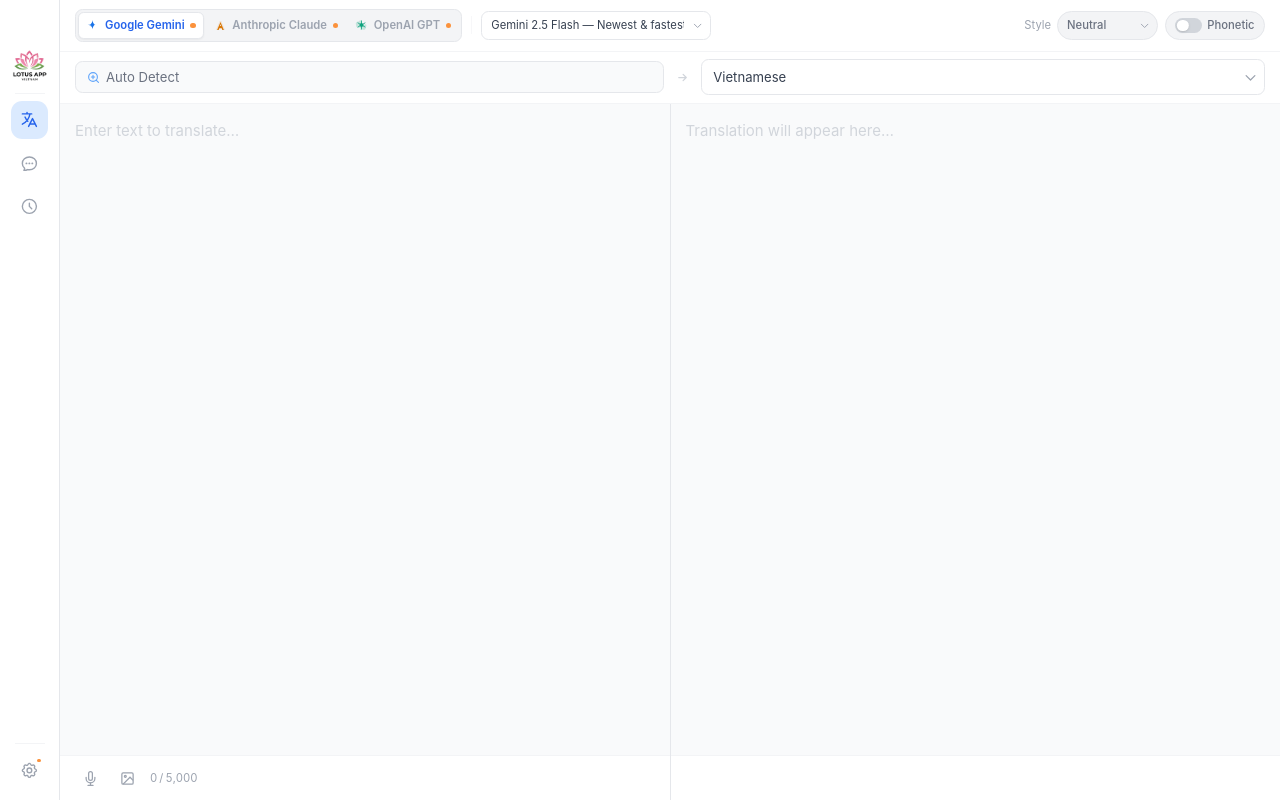
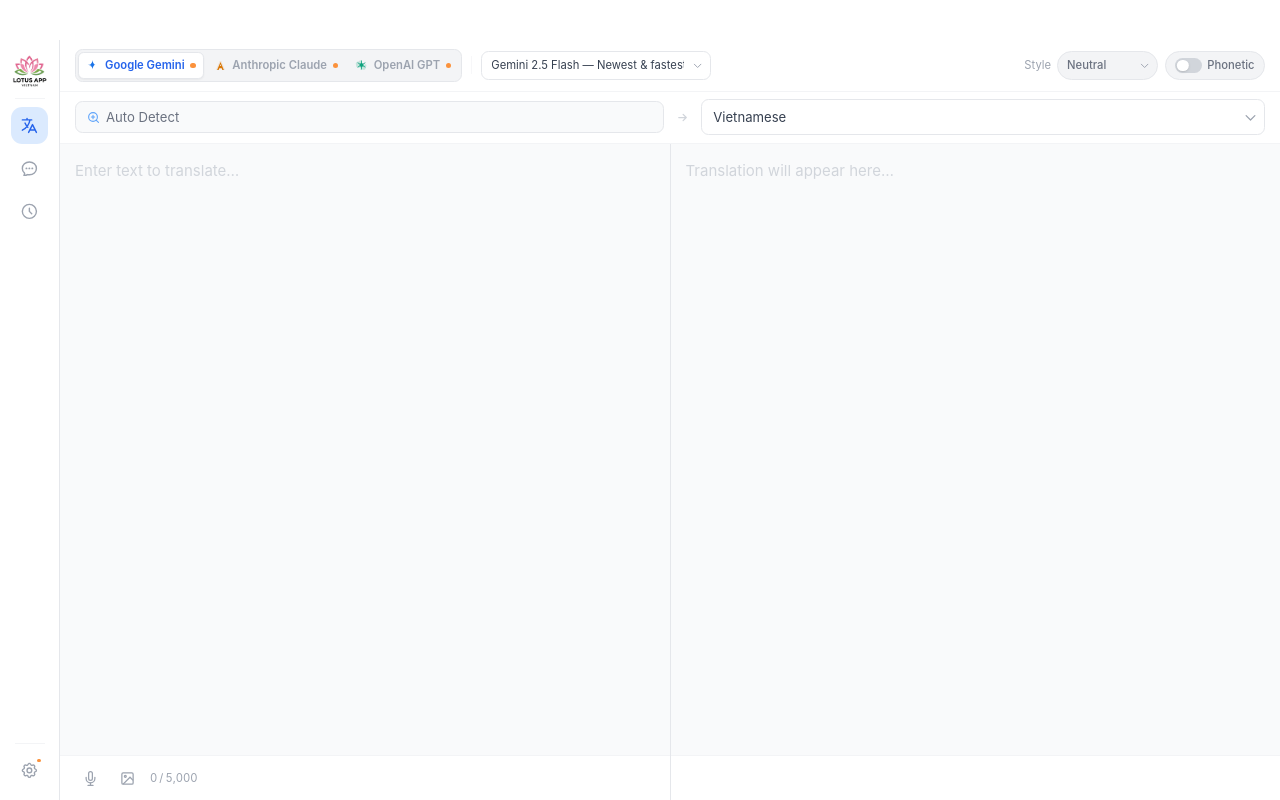
Before and after one commit to trunghieupham59/Sentra, a React (Vite) app: page / in a window 1280 px wide. Built offline with nearby package versions, Linux system fonts and the light colour scheme.

Commit message:
fix: add full-width titlebar drag region to prevent traffic lights overlapping main content

```diff
--- a/src/App.tsx
+++ b/src/App.tsx
@@ -55,8 +55,12 @@ function App() {
   }, [setKeyStatus])
 
   return (
-    <div className="flex h-screen bg-gray-50 dark:bg-gray-900 overflow-hidden">
-      {/* Sidebar handles its own macOS traffic light drag region at the top */}
+    <div className="flex flex-col h-screen bg-gray-50 dark:bg-gray-900 overflow-hidden">
+      {/* Full-width macOS traffic light drag region — sits above everything */}
+      <div className="titlebar-drag flex-shrink-0 w-full bg-white dark:bg-gray-900" style={{ height: '40px' }} />
+
+      {/* Body: sidebar + main content */}
+      <div className="flex flex-1 overflow-hidden">
         <Sidebar />
 
         {/* Main content */}
@@ -72,6 +76,7 @@ function App() {
           )}
         </main>
       </div>
+    </div>
   )
 }
 
--- a/src/components/Sidebar.tsx
+++ b/src/components/Sidebar.tsx
@@ -53,11 +53,8 @@ export function Sidebar() {
   }
 
   return (
-    <aside className="flex flex-col items-center w-[60px] pb-3 gap-1.5 flex-shrink-0
+    <aside className="flex flex-col items-center w-[60px] pt-3 pb-3 gap-1.5 flex-shrink-0
                       bg-white dark:bg-gray-900 border-r border-gray-200 dark:border-gray-800">
-
-      {/* macOS traffic lights zone — drag region, must come before all other content */}
-      <div className="titlebar-drag w-full flex-shrink-0" style={{ height: '40px' }} />
 
       {/* App icon */}
       <div className="mb-1 flex items-center justify-center w-10 h-10">
```
Lines whose indentation alone changed are shown as unchanged.
